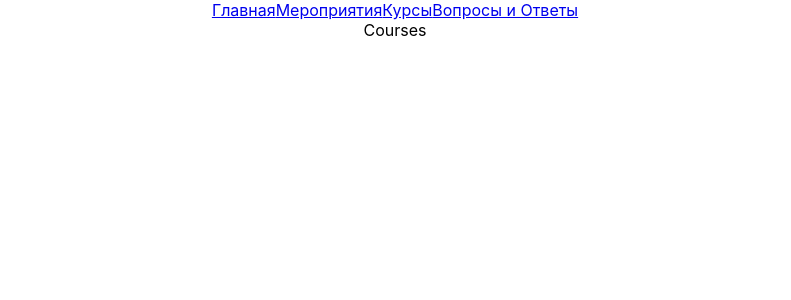
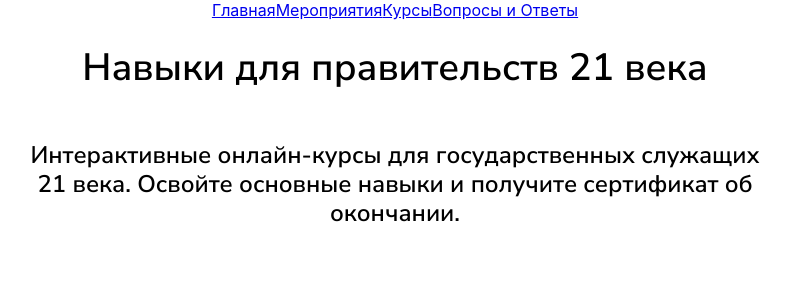
Before and after one commit to 09mazya/AkylUP, a React (Create React App) app: page /courses in a window 1280 px wide. Shown: the top 300 px of the page, without its empty margins (245-1036 px from the left). Built offline with nearby package versions, Linux system fonts and the light colour scheme.

Commit message:
create courses title

```diff
--- /dev/null
+++ b/src/pages/Courses/Courses.css
@@ -0,0 +1,33 @@
+@import url("https://fonts.googleapis.com/css2?family=Nunito+Sans:wght@600;800&display=swap");
+.courses-title-block {
+  box-sizing: border-box;
+  display: flex;
+  flex-direction: column;
+  align-items: center;
+  padding: 0px 128px 56px;
+}
+
+.courses-title {
+  width: 626px;
+  height: 46px;
+  font-family: "Nunito Sans";
+  font-style: normal;
+  font-weight: 600;
+  font-size: 38px;
+  line-height: 120%;
+  align-items: center;
+  color: #000000;
+}
+
+.courses-text {
+  width: 738px;
+  height: 87px;
+  font-family: "Nunito Sans";
+  font-style: normal;
+  font-weight: 600;
+  font-size: 24px;
+  line-height: 120%;
+  align-items: center;
+  text-align: center;
+  color: #000000;
+}
--- a/src/pages/Courses/Courses.jsx
+++ b/src/pages/Courses/Courses.jsx
@@ -1,9 +1,23 @@
-import React from 'react'
+import React from "react";
+import "../Courses/Courses.css";
 
 function Courses() {
   return (
-    <div>Courses</div>
-  )
+    <>
+      <div className="courses-title-block">
+        <h1 className="courses-title">Навыки для правительств 21 века</h1>
+        <p className="courses-text">
+          Интерактивные онлайн-курсы для государственных служащих 21 века.
+          Освойте основные навыки и получите сертификат об окончании.
+        </p>
+      </div>
+      <div className="courses-list">
+          <div>
+
+          </div>
+      </div>
+    </>
+  );
 }
 
-export default Courses
+export default Courses;
```
Also changed, not shown: 1 other file (tests, documents, lock files or other folders).
